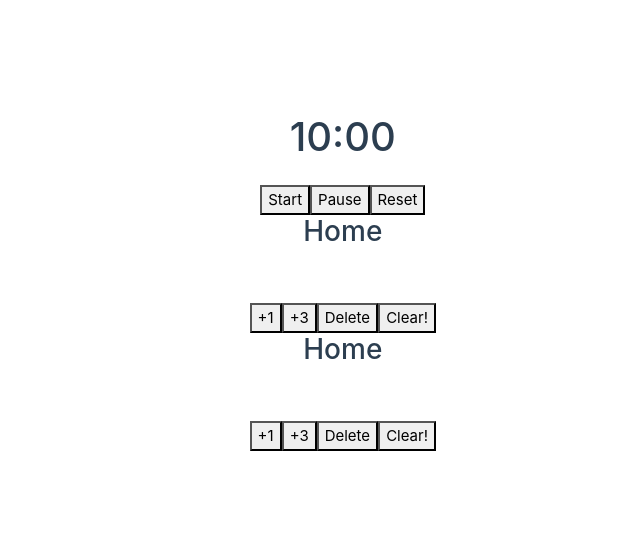
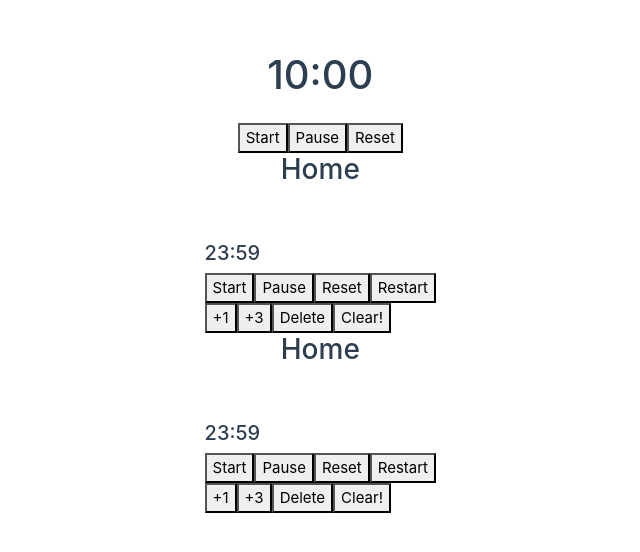
Before and after one commit to dioarayan/dashboard-scorer, a Vue app: page / in a window 1280 px wide. Shown: the part 118-670 px from the top of the page, without its empty margins (156-796 px from the left). Built offline with nearby package versions, Linux system fonts and the light colour scheme.

Commit message:
add shot clock component

```diff
--- a/src/App.vue
+++ b/src/App.vue
@@ -1,6 +1,7 @@
 <script setup>
 import ClockTimer from './components/ClockTimer.vue';
 import Counter from './components/Counter.vue'
+import ShotClock from './components/ShotClock.vue';
 </script>
 
 <template>
--- a/src/components/Counter.vue
+++ b/src/components/Counter.vue
@@ -3,6 +3,7 @@
     <TeamName v-model="teamName" />
     <div>
       <h2 class="text-center bg-brand text-white text-xxs score-output">{{ count }} </h2>
+      <ShotClock />
     </div>
     <div>
       <button @click="counterPlus">+1</button>
@@ -16,6 +17,7 @@
 <script setup lang="ts">
 import { ref } from 'vue';
 import TeamName from './TeamName.vue';
+import ShotClock from './ShotClock.vue';
 
 const teamName = ref("Home")
 const count = ref(0)
--- /dev/null
+++ b/src/components/ShotClock.vue
@@ -0,0 +1,65 @@
+<template>
+  <div>
+    <h5 class="shotClockTimer">{{ formattedTime }}</h5>
+  </div>
+  <div class="space-x-2">
+      <button class="startShotClock" @click="startShotClockTimer">Start</button>
+      <button class="pauseShotClock" @click="pauseTimer">Pause</button>
+      <button class="resetShotClock"@click="resetTimer">Reset</button>
+      <button class="restartShotClock" @click="resetAndStartTimer">Restart</button>
+    </div>
+</template>
+
+<script setup lang="ts">
+import { computed, ref } from 'vue';
+
+const seconds = ref(23)
+const milliseconds = ref(59)
+
+let shotInterval:ReturnType<typeof setInterval> | undefined
+let shotInterval1:ReturnType<typeof setInterval> | undefined
+
+const formattedTime = computed(() => {
+  const ss = seconds.value.toString().padStart(2, '0')
+  const ms = milliseconds.value.toString().padStart(2, '0')
+  return `${ss}:${ms}`
+})
+
+function startShotClockTimer() {
+  if (shotInterval) return;
+
+  shotInterval = setInterval(() => {
+    if (milliseconds.value > 0) {
+      milliseconds.value--;
+    } else {
+      if (seconds.value > 0) {
+        seconds.value--;
+        milliseconds.value = 59;
+      } else {
+        clearInterval(shotInterval);
+        shotInterval = undefined;
+        alert('Shot clock expired!');
+      }
+    }
+  }, 16.66666666666666667);
+}
+
+
+function pauseTimer() {
+  clearInterval(shotInterval)
+  clearInterval(shotInterval1)
+  shotInterval = undefined
+  shotInterval1 = undefined
+}
+
+function resetTimer() {
+  pauseTimer()
+  seconds.value = 23
+  milliseconds.value = 59
+}
+
+function resetAndStartTimer() {
+  resetTimer()
+  startShotClockTimer()
+}
+</script>
```
Also changed, not shown: 1 other file (tests, documents, lock files or other folders).
